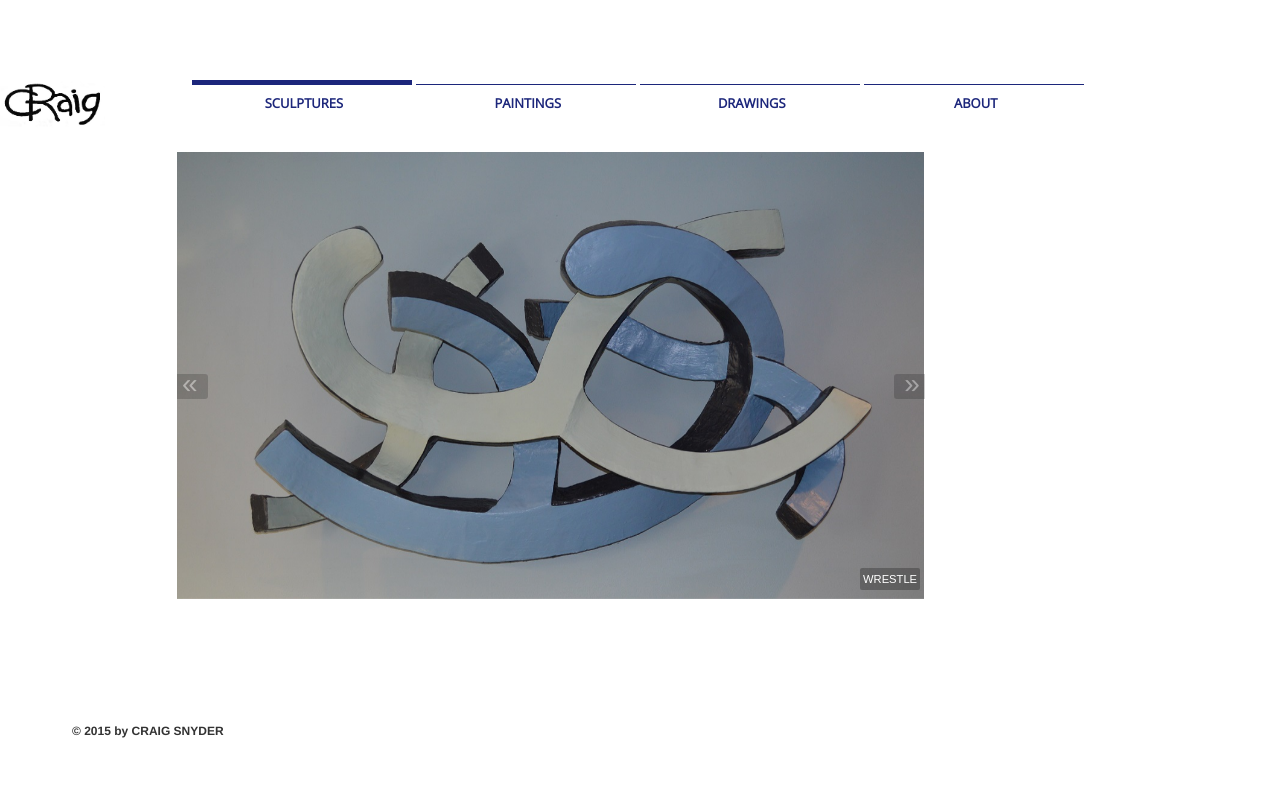
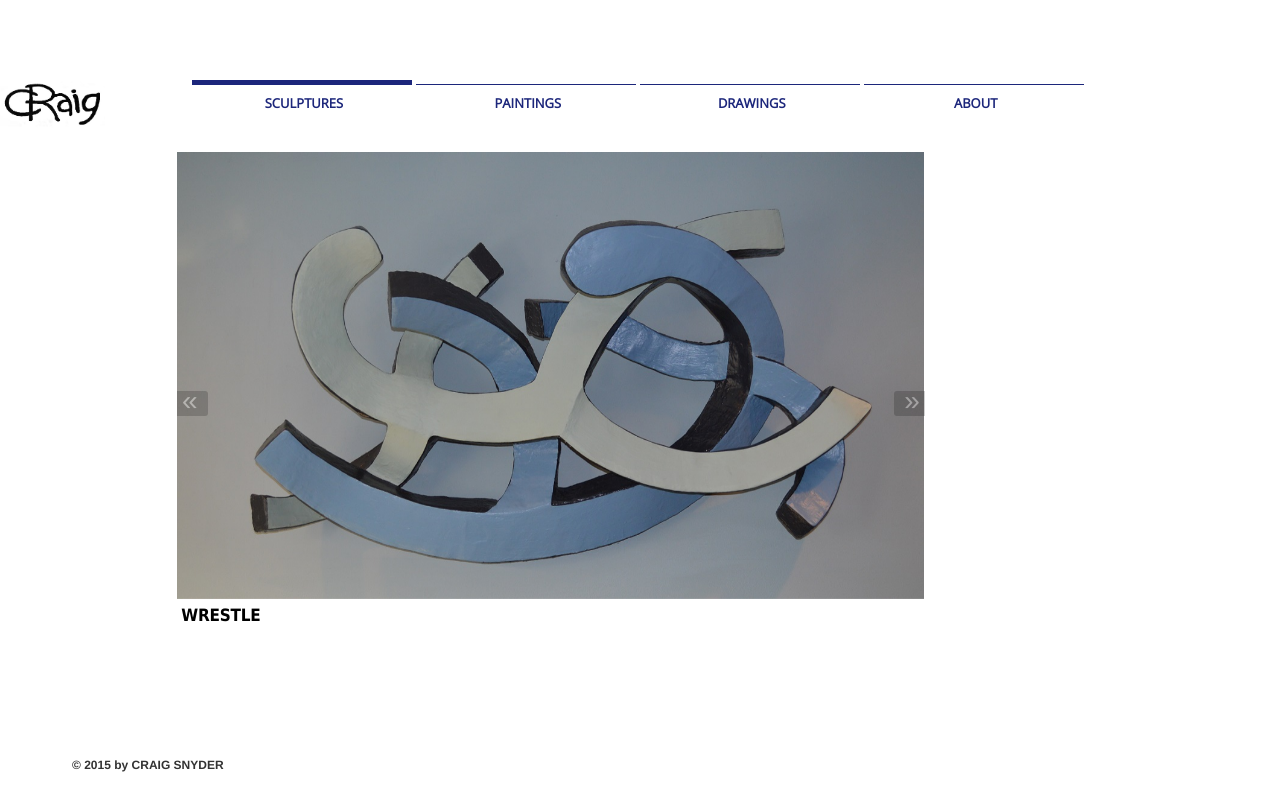
Before and after one commit to captainks/craigsart, a website: page index.html in a window 1280 px wide. Drawn offline with nearby package versions, Linux system fonts and the light colour scheme.

Commit message:
Update simple-slideshow-styles.css

```diff
--- a/css/simple-slideshow-styles.css
+++ b/css/simple-slideshow-styles.css
@@ -35,12 +35,31 @@ figcaption {
 }
 
 .bss-slides figcaption{
-  position: absolute;
-  font-family: sans-serif;
-  font-size: .8em;
+  vertical-align: top;
+  text-align: left;
+  position: sticky;
   bottom: .75em;
   right: .35em;
   padding: .25em;
+  font-family: Tahoma, Geneva, sans-serif;
+  font-size: 17px;
+  letter-spacing: -0.2px;
+  word-spacing: -1.6px;
+  color: #000000;
+  font-weight: 700;
+  text-decoration: none;
+  font-style: normal;
+  font-variant: small-caps;
+  text-transform: uppercase;
+  background-color: #fff;
+}
+/* .bss-slides figcaption{
+  position: absolute;
+  bottom: .75em;
+  right: .35em;
+  padding: .25em;
+  font-family: sans-serif;
+  font-size: .8em;
   color: #fff;
   background: #000;
   background: rgba(0,0,0, .25);
@@ -48,7 +67,8 @@ figcaption {
   opacity: 0;
   -webkit-transition: opacity 1.2s;
   transition: opacity 1.2s;
-}
+} */
+
 .bss-slides .bss-show figcaption{
   z-index: 3;
   opacity: 1;
```
